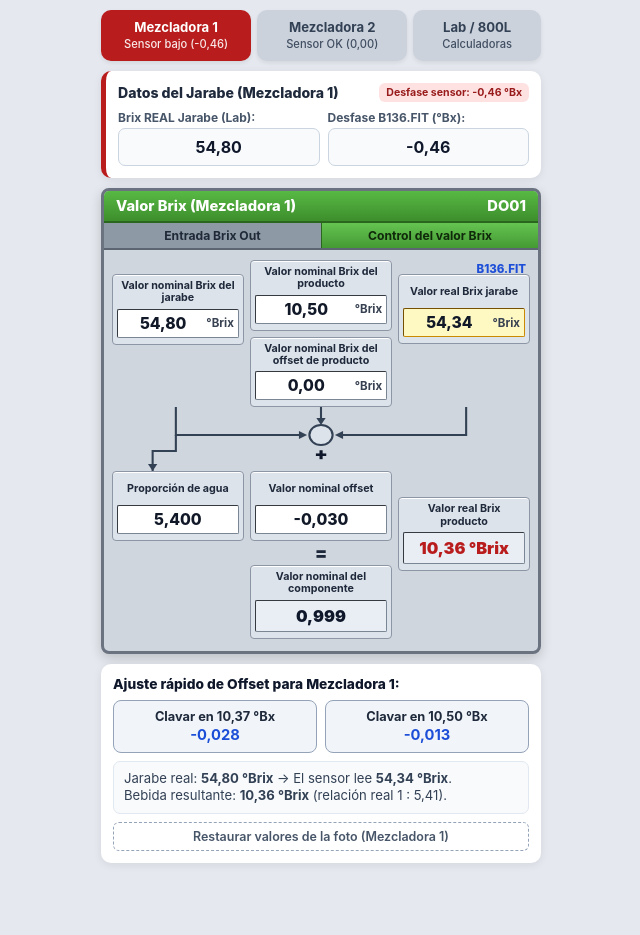
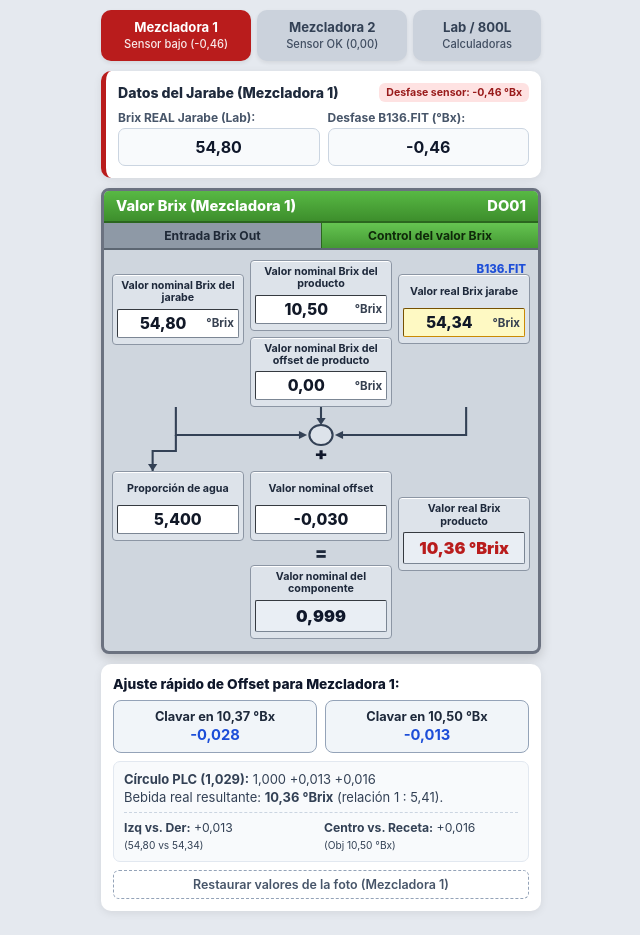
Before and after one commit to csc1987sfc/brix-bebida, a plain HTML site: page index.html in a window 1280 px wide. Shown: the whole page, without its empty margins (319-959 px from the left). Before the commit the page ends 887 px from the top, so only its background shows below. Drawn offline with Linux system fonts and the light colour scheme.

Commit message:
Actualizar index.html

```diff
--- a/index.html
+++ b/index.html
@@ -18,10 +18,6 @@
             --bg: #e5e9ef;
             --text: #222;
             --hmi-bg: #cfd6de;
-            --hmi-dark: #6f7a87;
-            --hmi-green: #4da83b;
-            --hmi-green-dark: #3b852c;
-            --hmi-blue: #1b4f8c;
             --card: #ffffff;
         }
 
@@ -348,7 +344,7 @@
             color: #b91c1c !important;
         }
 
-        /* TARJETA DE AYUDA PARA AJUSTAR OFFSET EN MÁQUINA */
+        /* TARJETA DE AYUDA Y DESGLOSE DEL CÍRCULO */
         .helper-card {
             background: #fff;
             border-radius: 10px;
@@ -396,13 +392,23 @@
         }
 
         .helper-info {
-            font-size: 0.82em;
+            font-size: 0.81em;
             color: #334155;
             background: #f8fafc;
             padding: 8px 10px;
             border-radius: 7px;
             border: 1px solid #e2e8f0;
-            line-height: 1.35;
+            line-height: 1.4;
+        }
+
+        .breakdown-grid {
+            display: grid;
+            grid-template-columns: 1fr 1fr;
+            gap: 6px;
+            margin-top: 6px;
+            padding-top: 6px;
+            border-top: 1px dashed #cbd5e1;
+            font-size: 0.94em;
         }
 
         .reset-link {
@@ -541,32 +547,24 @@
                 <!-- FLECHAS Y CÍRCULO DE SUMA -->
                 <div class="hmi-arrows-zone">
                     <svg viewBox="0 0 360 64" preserveAspectRatio="none">
-                        <!-- Línea izquierda desde nominal jarabe -->
                         <polyline points="55,0 55,28 164,28" fill="none" stroke="#334155" stroke-width="1.8"/>
-                        <!-- Derivación hacia Proporción de agua -->
                         <polyline points="55,28 55,44 35,44 35,64" fill="none" stroke="#334155" stroke-width="1.8"/>
                         <polygon points="35,64 31,57 39,57" fill="#334155"/>
-                        <!-- Flecha izquierda al círculo -->
                         <polygon points="168,28 161,24 161,32" fill="#334155"/>
 
-                        <!-- Línea central hacia círculo -->
                         <line x1="180" y1="0" x2="180" y2="16" stroke="#334155" stroke-width="1.8"/>
                         <polygon points="180,18 176,11 184,11" fill="#334155"/>
 
-                        <!-- Línea derecha desde B136.FIT hacia círculo -->
                         <polyline points="305,0 305,28 196,28" fill="none" stroke="#334155" stroke-width="1.8"/>
                         <polygon points="192,28 199,24 199,32" fill="#334155"/>
 
-                        <!-- Círculo central -->
                         <circle cx="180" cy="28" r="10" fill="#dde3ea" stroke="#334155" stroke-width="1.8"/>
-                        <!-- Signo + -->
                         <text x="180" y="53" text-anchor="middle" font-size="17" font-weight="900" fill="#0f172a">+</text>
                     </svg>
                 </div>
 
                 <!-- FILA INFERIOR -->
                 <div class="hmi-row-bottom">
-                    <!-- Abajo Izquierda -->
                     <div class="hmi-box">
                         <div class="hmi-box-title">Proporción de agua</div>
                         <div class="hmi-input-wrap">
@@ -574,7 +572,6 @@
                         </div>
                     </div>
 
-                    <!-- Abajo Centro (Offset + Componente) -->
                     <div>
                         <div class="hmi-box">
                             <div class="hmi-box-title">Valor nominal offset</div>
@@ -586,12 +583,11 @@
                         <div class="hmi-box">
                             <div class="hmi-box-title">Valor nominal del componente</div>
                             <div class="hmi-input-wrap readonly">
-                                <div class="hmi-output-val" id="m1-componente">0,998</div>
+                                <div class="hmi-output-val" id="m1-componente">0,999</div>
                             </div>
                         </div>
                     </div>
 
-                    <!-- Abajo Derecha (Brix Producto Resultante) -->
                     <div class="hmi-box" style="margin-top: 26px;">
                         <div class="hmi-box-title">Valor real Brix producto</div>
                         <div class="hmi-input-wrap readonly">
@@ -602,22 +598,20 @@
             </div>
         </div>
 
-        <!-- ASISTENTE DE OFFSET PARA MEZCLADORA 1 -->
+        <!-- ASISTENTE DE OFFSET Y DESGLOSE PARA MEZCLADORA 1 -->
         <div class="helper-card">
             <div class="helper-title">Ajuste rápido de Offset para Mezcladora 1:</div>
             <div class="preset-btns">
                 <button class="preset-btn" onclick="aplicarOffsetObjetivo(1, 10.37)">
                     Clavar en 10,37 °Bx
-                    <span id="m1-rec-1037">-0,030</span>
+                    <span id="m1-rec-1037">-0,029</span>
                 </button>
                 <button class="preset-btn" onclick="aplicarOffsetObjetivo(1, 10.50)">
                     Clavar en 10,50 °Bx
-                    <span id="m1-rec-1050">-0,017</span>
+                    <span id="m1-rec-1050">-0,013</span>
                 </button>
             </div>
-            <div class="helper-info" id="m1-resumen">
-                Con jarabe real a <strong>54,80 °Brix</strong>, el sensor <strong>B136.FIT</strong> lee <strong>54,34 °Brix</strong>. La bebida sale a <strong>10,36 °Brix</strong> (relación real 1 : 5,41).
-            </div>
+            <div class="helper-info" id="m1-resumen"></div>
             <button class="reset-link" onclick="resetMezcladora(1)">Restaurar valores de la foto (Mezcladora 1)</button>
         </div>
     </div>
@@ -657,7 +651,6 @@
             <div class="hmi-body">
                 <!-- FILA SUPERIOR -->
                 <div class="hmi-row-top">
-                    <!-- Arriba Izquierda -->
                     <div class="hmi-box" style="margin-top: 14px;">
                         <div class="hmi-box-title">Valor nominal Brix del jarabe</div>
                         <div class="hmi-input-wrap">
@@ -666,7 +659,6 @@
                         </div>
                     </div>
 
-                    <!-- Arriba Centro -->
                     <div>
                         <div class="hmi-box" style="margin-bottom: 6px;">
                             <div class="hmi-box-title">Valor nominal Brix del producto</div>
@@ -684,7 +676,6 @@
                         </div>
                     </div>
 
-                    <!-- Arriba Derecha (Lector de jarabe) -->
                     <div style="margin-top: 14px;">
                         <div class="hmi-box">
                             <div class="hmi-box-title">Valor real Brix jarabe</div>
@@ -735,7 +726,7 @@
                         <div class="hmi-box">
                             <div class="hmi-box-title">Valor nominal del componente</div>
                             <div class="hmi-input-wrap readonly">
-                                <div class="hmi-output-val" id="m2-componente">1,003</div>
+                                <div class="hmi-output-val" id="m2-componente">1,002</div>
                             </div>
                         </div>
                     </div>
@@ -743,29 +734,27 @@
                     <div class="hmi-box" style="margin-top: 26px;">
                         <div class="hmi-box-title">Valor real Brix producto</div>
                         <div class="hmi-input-wrap readonly">
-                            <div class="hmi-output-val" id="m2-prod-real">10,36 °Brix</div>
+                            <div class="hmi-output-val" id="m2-prod-real">10,40 °Brix</div>
                         </div>
                     </div>
                 </div>
             </div>
         </div>
 
-        <!-- ASISTENTE DE OFFSET PARA MEZCLADORA 2 -->
+        <!-- ASISTENTE DE OFFSET Y DESGLOSE PARA MEZCLADORA 2 -->
         <div class="helper-card">
             <div class="helper-title">Ajuste rápido de Offset para Mezcladora 2:</div>
             <div class="preset-btns">
                 <button class="preset-btn" onclick="aplicarOffsetObjetivo(2, 10.37)">
                     Clavar en 10,37 °Bx
-                    <span id="m2-rec-1037">+0,004</span>
+                    <span id="m2-rec-1037">0,000</span>
                 </button>
                 <button class="preset-btn" onclick="aplicarOffsetObjetivo(2, 10.50)">
                     Clavar en 10,50 °Bx
-                    <span id="m2-rec-1050">+0,017</span>
+                    <span id="m2-rec-1050">+0,015</span>
                 </button>
             </div>
-            <div class="helper-info" id="m2-resumen">
-                El sensor lee correctamente <strong>54,89 °Brix</strong>. La bebida sale a <strong>10,36 °Brix</strong> (relación real 1 : 5,38).
-            </div>
+            <div class="helper-info" id="m2-resumen"></div>
             <button class="reset-link" onclick="resetMezcladora(2)">Restaurar valores de la foto (Mezcladora 2)</button>
         </div>
     </div>
@@ -895,8 +884,9 @@
             calcularMezcladora(m);
         }
 
-        /* CÁLCULO DEL LAZO DE CONTROL KRONES (DO01) */
+        /* CÁLCULO DEL LAZO DE CONTROL KRONES (DO01) CON DESGLOSE IZQ VS DER */
         function calcularMezcladora(m) {
+            const jarabeNom = parseNum(document.getElementById(`m${m}-jarabe-nom`).value);
             const jarabeLab = parseNum(document.getElementById(`m${m}-jarabe-lab`).value);
             const jarabeSensor = parseNum(document.getElementById(`m${m}-jarabe-sensor`).value);
             const prodNom = parseNum(document.getElementById(`m${m}-prod-nom`).value);
@@ -906,21 +896,29 @@
 
             const brixObjPLC = prodNom + prodOffset;
 
-            if (jarabeSensor <= brixObjPLC || brixObjPLC <= 0 || propAgua <= 0 || jarabeLab <= 0) {
+            if (jarabeSensor <= brixObjPLC || jarabeNom <= brixObjPLC || brixObjPLC <= 0 || propAgua <= 0 || jarabeLab <= 0) {
                 document.getElementById(`m${m}-componente`).innerText = '---';
                 document.getElementById(`m${m}-prod-real`).innerText = '---';
                 return;
             }
 
-            // 1. Cálculo interno del PLC usando lo que lee el sensor de jarabe
+            // 1. Ratio requerido con el jarabe NOMINAL (arriba izquierda)
+            const densNom = densidadJarabe(jarabeNom);
+            const ratioReceta = (densNom / 0.9982) * ((jarabeNom / brixObjPLC) - 1);
+
+            // 2. Ratio requerido con el jarabe REAL leído por el sensor (arriba derecha)
             const densSensor = densidadJarabe(jarabeSensor);
-            const ratioReqPLC = (densSensor / 0.9982) * ((jarabeSensor / brixObjPLC) - 1);
-            const factorBasePLC = propAgua / ratioReqPLC;
+            const ratioSensorPLC = (densSensor / 0.9982) * ((jarabeSensor / brixObjPLC) - 1);
 
-            // 2. Valor nominal del componente = Factor base + Valor nominal offset
+            // 3. Desglose de los dos ajustes dentro del círculo central:
+            const ajusteProducto = (propAgua / ratioReceta) - 1;
+            const ajusteJarabe = (propAgua / ratioSensorPLC) - (propAgua / ratioReceta);
+            const factorBasePLC = 1 + ajusteProducto + ajusteJarabe;
+
+            // 4. Valor nominal del componente = Factor base + Valor nominal offset
             const componente = factorBasePLC + offsetNom;
 
-            // 3. Brix real del producto terminado usando el JARABE REAL (laboratorio)
+            // 5. Brix real del producto terminado usando el JARABE REAL (laboratorio)
             const ratioRealAgua = propAgua / componente;
             const densReal = densidadJarabe(jarabeLab);
             const prodReal = (densReal * jarabeLab) / (densReal + ratioRealAgua * 0.9982);
@@ -936,24 +934,22 @@
                 prodEl.className = 'hmi-output-val prod-status-bad';
             }
 
-            // 4. Calcular offsets recomendados para 10,37 y 10,50
+            // 6. Calcular offsets recomendados para 10,37 y 10,50
             const off1037 = calcularOffsetParaObjetivo(jarabeLab, propAgua, factorBasePLC, 10.37);
             const off1050 = calcularOffsetParaObjetivo(jarabeLab, propAgua, factorBasePLC, 10.50);
 
             document.getElementById(`m${m}-rec-1037`).innerText = fmtSigned(off1037, 3);
             document.getElementById(`m${m}-rec-1050`).innerText = fmtSigned(off1050, 3);
 
-            // Texto explicativo
+            // 7. Resumen con desglose Izquierda vs Derecha
             const resumenEl = document.getElementById(`m${m}-resumen`);
-            if (m === 1) {
-                resumenEl.innerHTML =
-                    `Jarabe real: <strong>${fmt(jarabeLab, 2)} °Brix</strong> &rarr; El sensor lee <strong>${fmt(jarabeSensor, 2)} °Brix</strong>.<br>` +
-                    `Bebida resultante: <strong>${fmt(prodReal, 2)} °Brix</strong> (relación real 1 : ${fmt(ratioRealAgua, 2)}).`;
-            } else {
-                resumenEl.innerHTML =
-                    `Jarabe en línea: <strong>${fmt(jarabeSensor, 2)} °Brix</strong> (factor base PLC: ${fmt(factorBasePLC, 3)}).<br>` +
-                    `Bebida resultante: <strong>${fmt(prodReal, 2)} °Brix</strong> (relación real 1 : ${fmt(ratioRealAgua, 2)}).`;
-            }
+            resumenEl.innerHTML =
+                `<strong>Círculo PLC (${fmt(factorBasePLC, 3)}):</strong> 1,000 ${fmtSigned(ajusteJarabe, 3)} ${fmtSigned(ajusteProducto, 3)}<br>` +
+                `Bebida real resultante: <strong>${fmt(prodReal, 2)} °Brix</strong> (relación 1 : ${fmt(ratioRealAgua, 2)}).` +
+                `<div class="breakdown-grid">` +
+                `<div><strong>Izq vs. Der:</strong> ${fmtSigned(ajusteJarabe, 3)}<br><small>(${fmt(jarabeNom, 2)} vs ${fmt(jarabeSensor, 2)})</small></div>` +
+                `<div><strong>Centro vs. Receta:</strong> ${fmtSigned(ajusteProducto, 3)}<br><small>(Obj ${fmt(brixObjPLC, 2)} °Bx)</small></div>` +
+                `</div>`;
         }
 
         function calcularOffsetParaObjetivo(jarabeLab, propAgua, factorBasePLC, objetivoBrix) {
@@ -964,16 +960,16 @@
         }
 
         function aplicarOffsetObjetivo(m, objetivoBrix) {
+            const jarabeSensor = parseNum(document.getElementById(`m${m}-jarabe-sensor`).value);
             const jarabeLab = parseNum(document.getElementById(`m${m}-jarabe-lab`).value);
-            const jarabeSensor = parseNum(document.getElementById(`m${m}-jarabe-sensor`).value);
             const prodNom = parseNum(document.getElementById(`m${m}-prod-nom`).value);
             const prodOffset = parseNum(document.getElementById(`m${m}-prod-offset`).value);
             const propAgua = parseNum(document.getElementById(`m${m}-agua`).value);
             const brixObjPLC = prodNom + prodOffset;
 
             const densSensor = densidadJarabe(jarabeSensor);
-            const ratioReqPLC = (densSensor / 0.9982) * ((jarabeSensor / brixObjPLC) - 1);
-            const factorBasePLC = propAgua / ratioReqPLC;
+            const ratioSensorPLC = (densSensor / 0.9982) * ((jarabeSensor / brixObjPLC) - 1);
+            const factorBasePLC = propAgua / ratioSensorPLC;
 
             const nuevoOffset = calcularOffsetParaObjetivo(jarabeLab, propAgua, factorBasePLC, objetivoBrix);
             document.getElementById(`m${m}-offset-nom`).value = fmt(nuevoOffset, 3);
```
